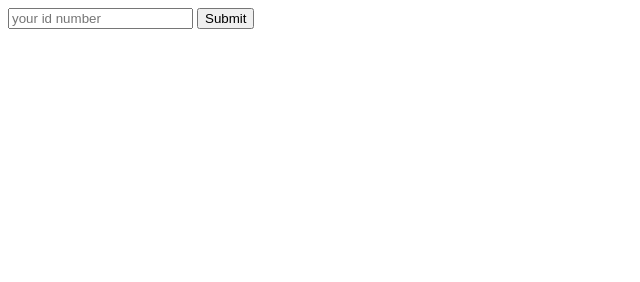
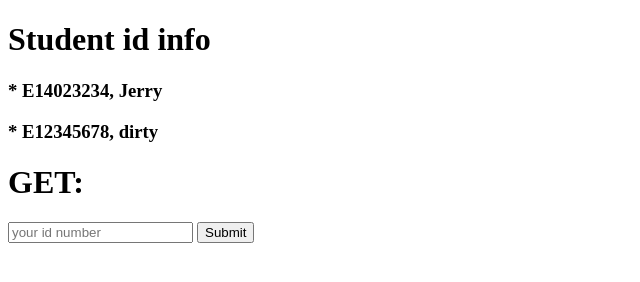
Before and after one commit to andy860415/web_backend, a plain HTML site: page index.html in a window 1280 px wide. Shown: the whole page, without its empty margins (0-640 px from the left). Drawn offline with Linux system fonts and the light colour scheme.

Commit message:
Modify layout
Add student id info and
method name.

```diff
--- a/index.html
+++ b/index.html
@@ -5,7 +5,11 @@
 </head>
 
 <body>
+  <h1>Student id info</h1>
+  <h3>* E14023234, Jerry</h3>
+  <h3>* E12345678, dirty</h3>
   <form action="get.njs" method="GET">
+    <h1>GET: </h1>
     <input name="id" placeholder="your id number" type="text">
     <button type="submit">Submit</button>
   </form>
```
